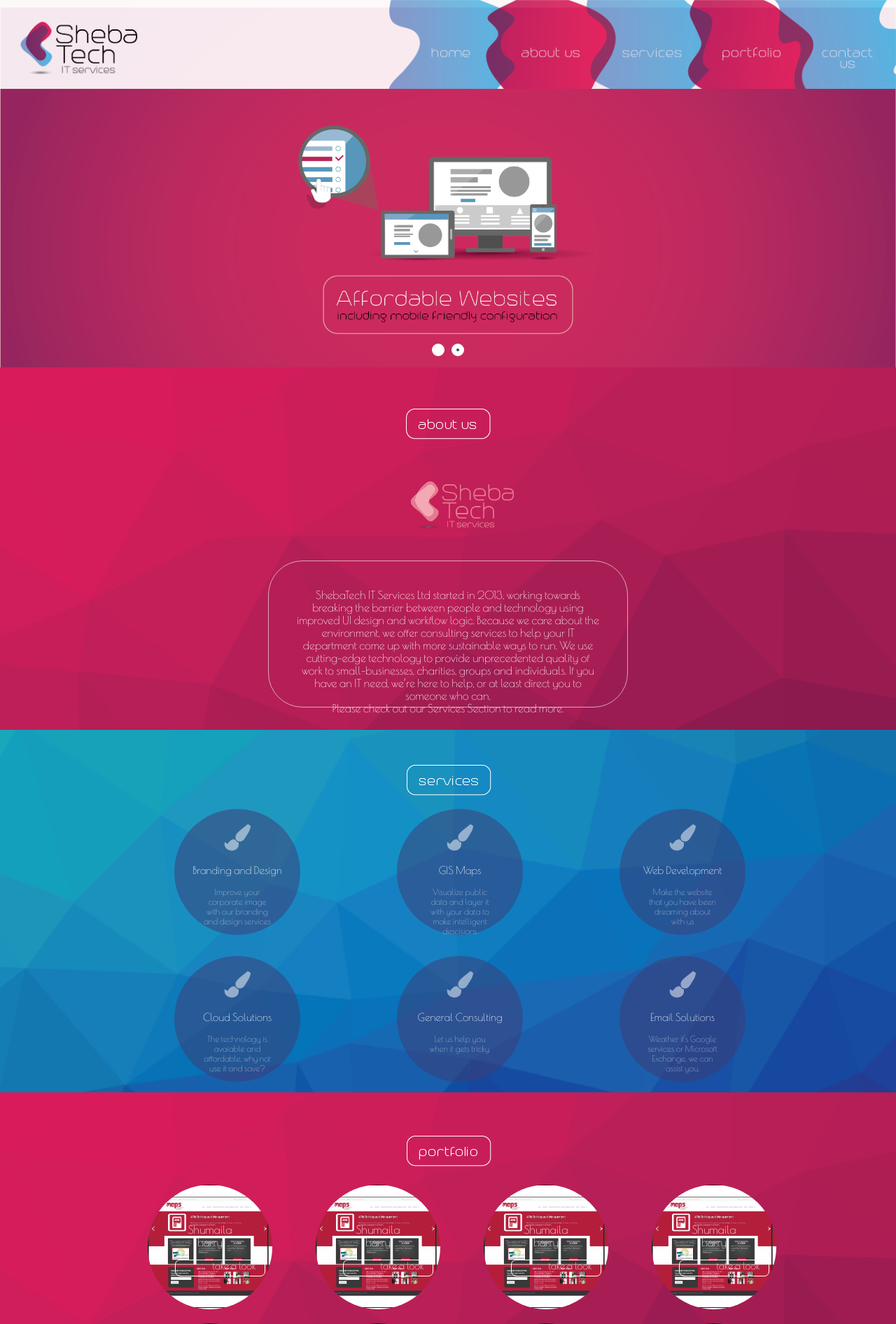
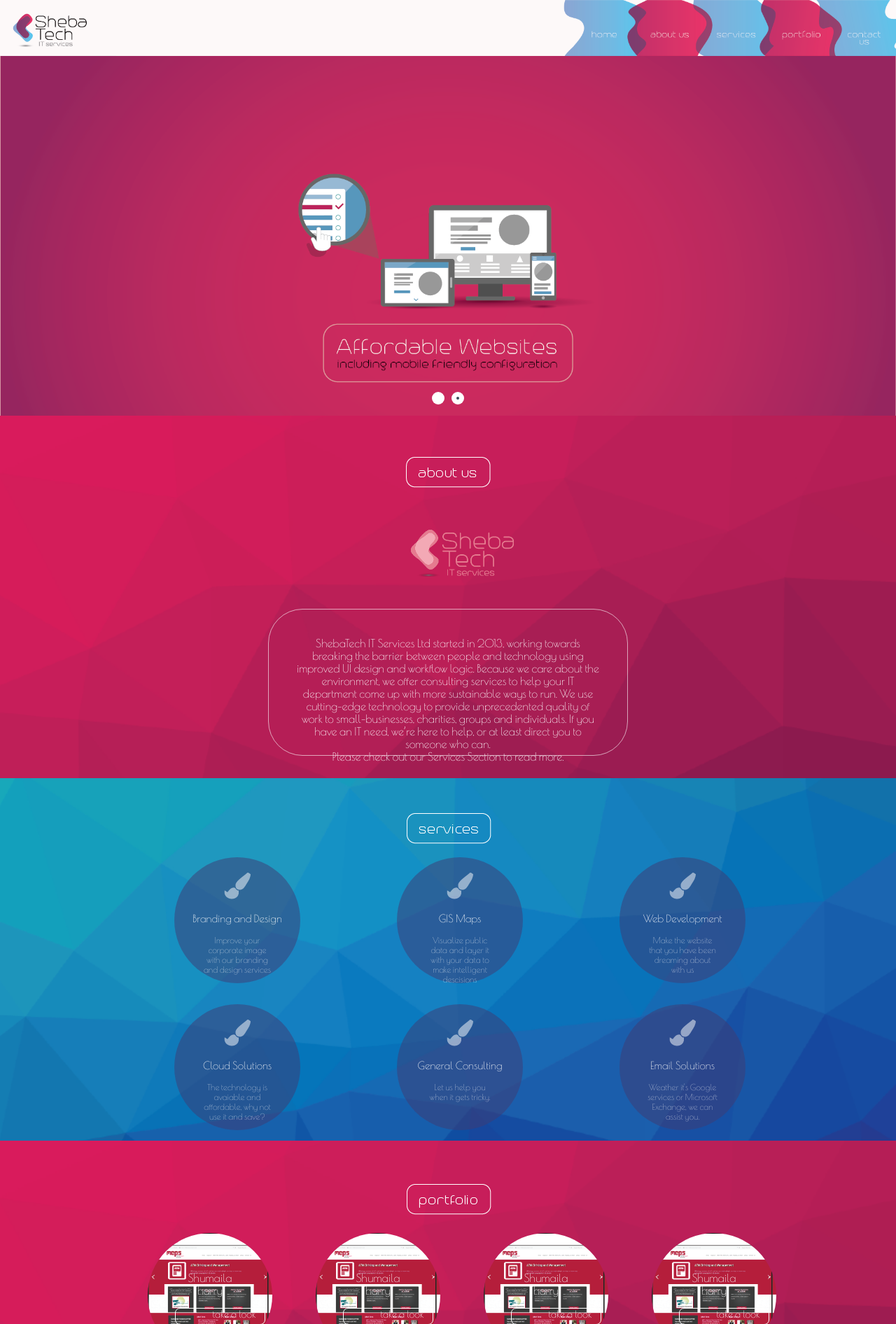
Before and after one commit to tarekshumaila/shebatech-1, a PHP site: page / in a window 1280 px wide. Shown: the top 1892 px of the page at 70% size. Run offline with PHP 8.4, Linux system fonts and the light colour scheme; some libraries are stand-ins or nearby versions.

Commit message:
So i figured out the menu problem
one thing left, when the page goes all the way back to the top after
you’re done scrolling, it doesn’t come back to original size

```diff
--- a/the website/css/style.css
+++ b/the website/css/style.css
@@ -328,7 +328,13 @@ body{
     width: 35px;
     height: 35px;
 }
-
+.csslider1 {
+display: inline-block;
+position: relative;
+height: 515px;
+width: 100%;
+margin-top: 126px;
+}
 
 /* .title2{width: 100px;
 margin: 0 auto;
--- a/the website/cssslider_files/csss_engine1/style.css
+++ b/the website/cssslider_files/csss_engine1/style.css
@@ -12,14 +12,7 @@
 	font-style: normal;
 }
 
-.csslider1 {
-  display: inline-block;
-  position: relative;
 
-  height: 515px;
-  width: 100%;
-  margin-top: 10px;
-}
 .csslider1 > .cs_anchor {
   display: none;
 }
--- a/the website/php/menu.php
+++ b/the website/php/menu.php
@@ -13,3 +13,12 @@
         <a href="#" class="menuitem fifth"><ul> <li class="menu"></li> </ul> </a>
     </ul>
 </li>
+<script type="text/javascript">
+$( window ).scroll(function() {
+  $( "#menucontainer" ).css("height","80px").fadeIn( "slow" );
+  $( ".menuitem" ).css("width","95px").fadeIn( "slow" );
+  $( ".menuitem" ).css("height","80px").fadeIn( "slow" );
+  $( ".csslider1" ).css("margin-top","79px").fadeIn( "slow" );
+  $( "#logo" ).css("height","80px").fadeIn( "slow" );
+});
+</script>
```
